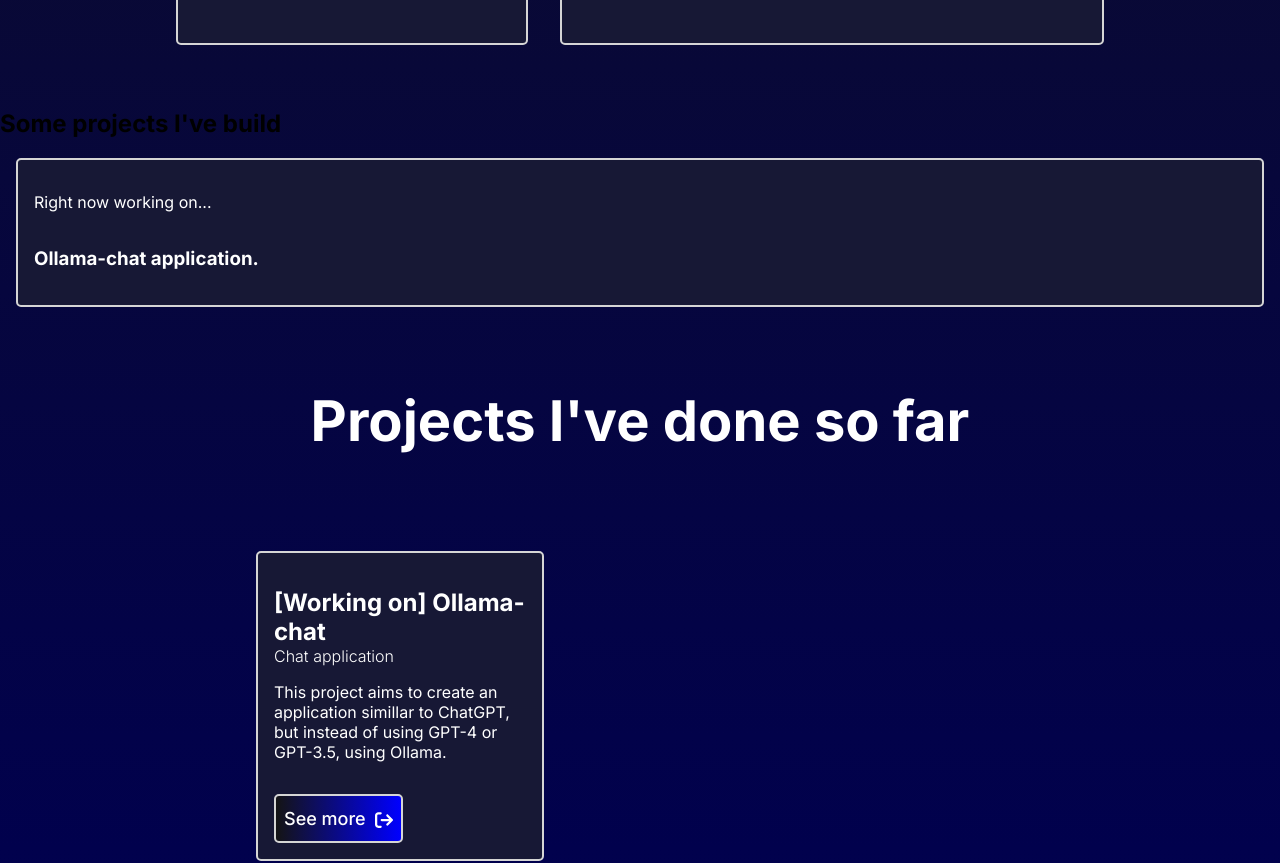
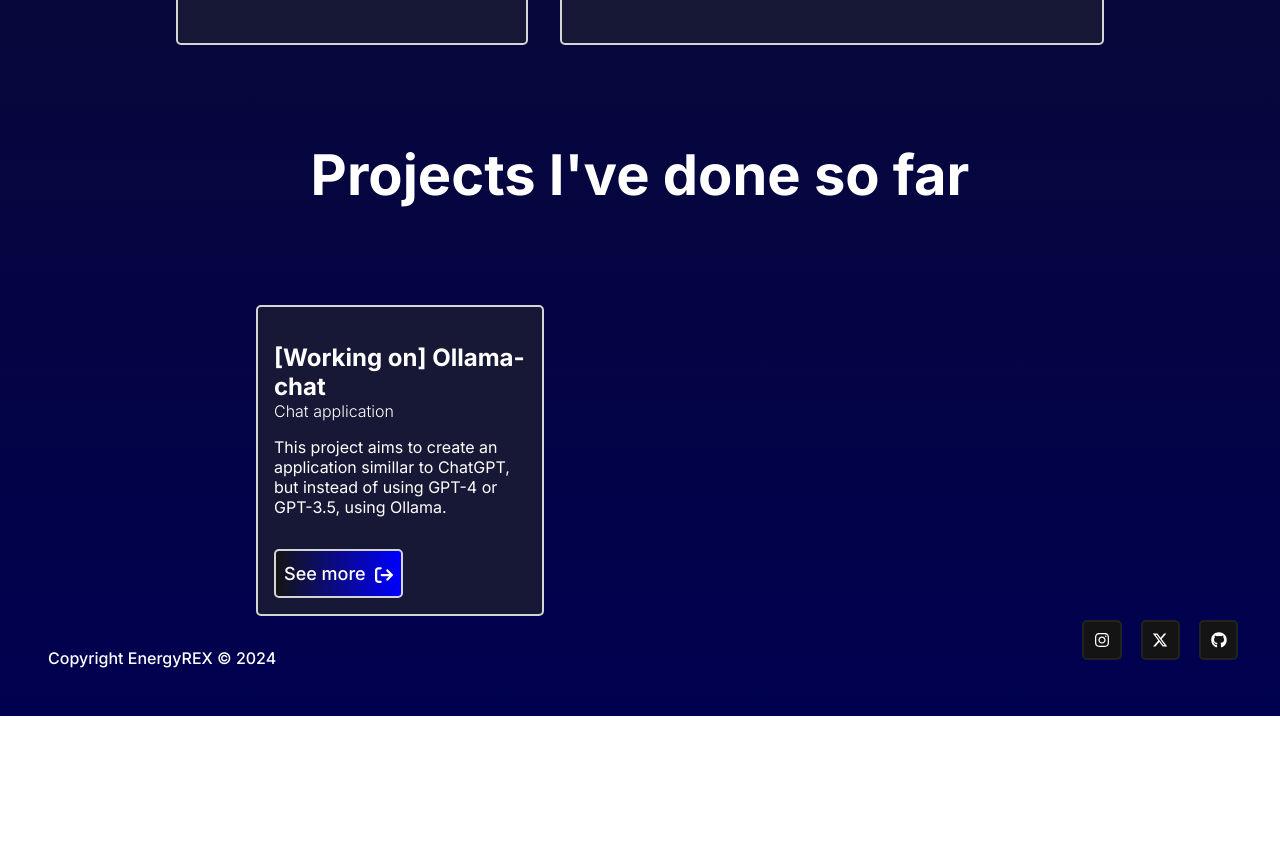
Before and after one commit to EnergyREX/Portfolio, a Next.js app: page / in a window 1280 px wide. Shown: the part 1278-2141 px from the top of the page. After the commit the page ends 1994 px from the top, so only its background shows below. Built offline with nearby package versions, Linux system fonts and the light colour scheme.

Commit message:
Fixed some errors

```diff
--- a/app/(root)/page.tsx
+++ b/app/(root)/page.tsx
@@ -49,15 +49,6 @@
 
         </section>
 
-        <section>
-          <h1>Some projects I've build</h1>
-          <Card className={styles.cardBlock__actualProject}>
-            <p>Right now working on...</p>
-            <h3>Ollama-chat application.</h3>
-          </Card>
-
-        </section>
-
         <h1 className={styles.projects__title}>Projects I've done so far</h1>
 
         <section className={styles.projects__main}>
```
